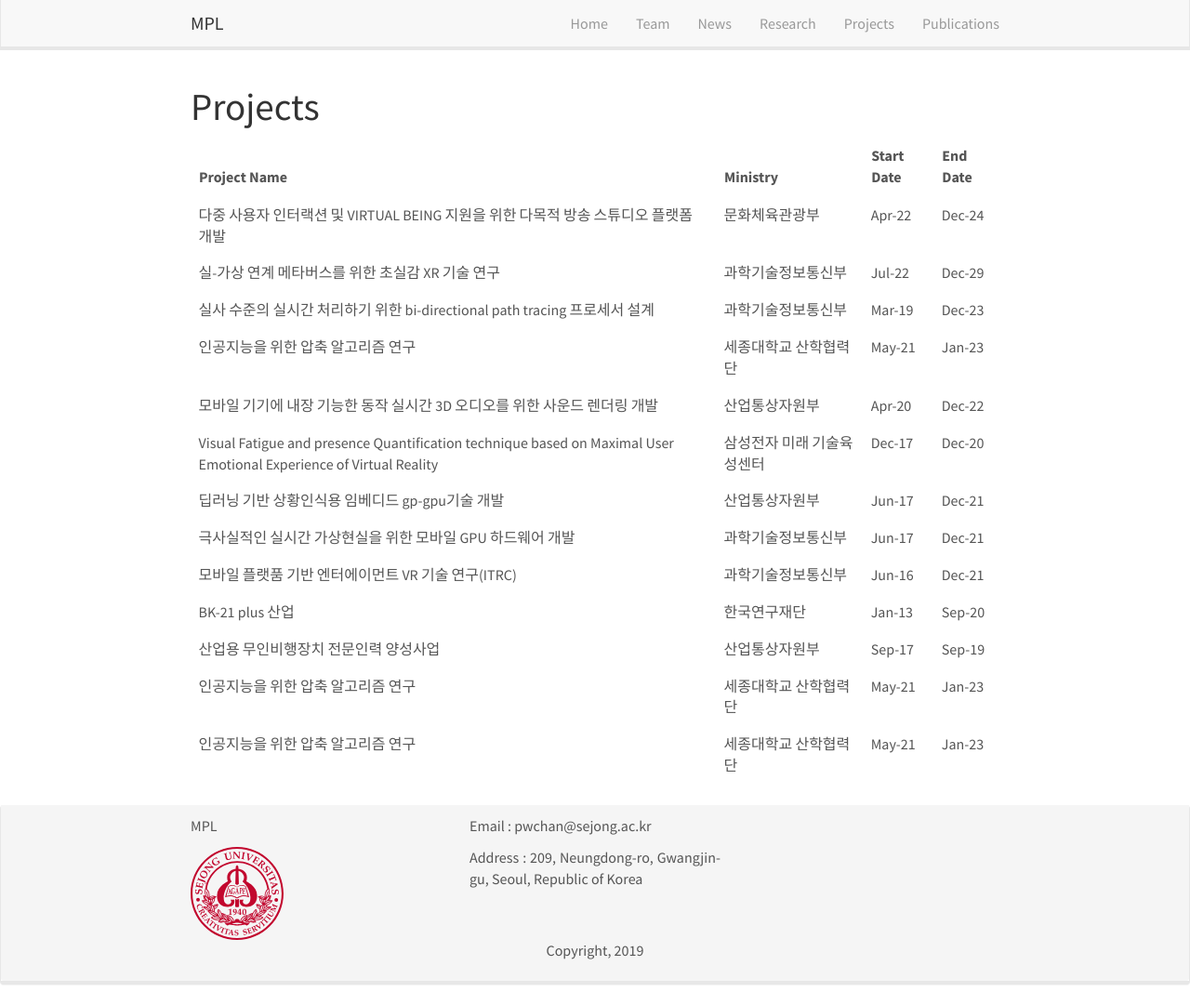
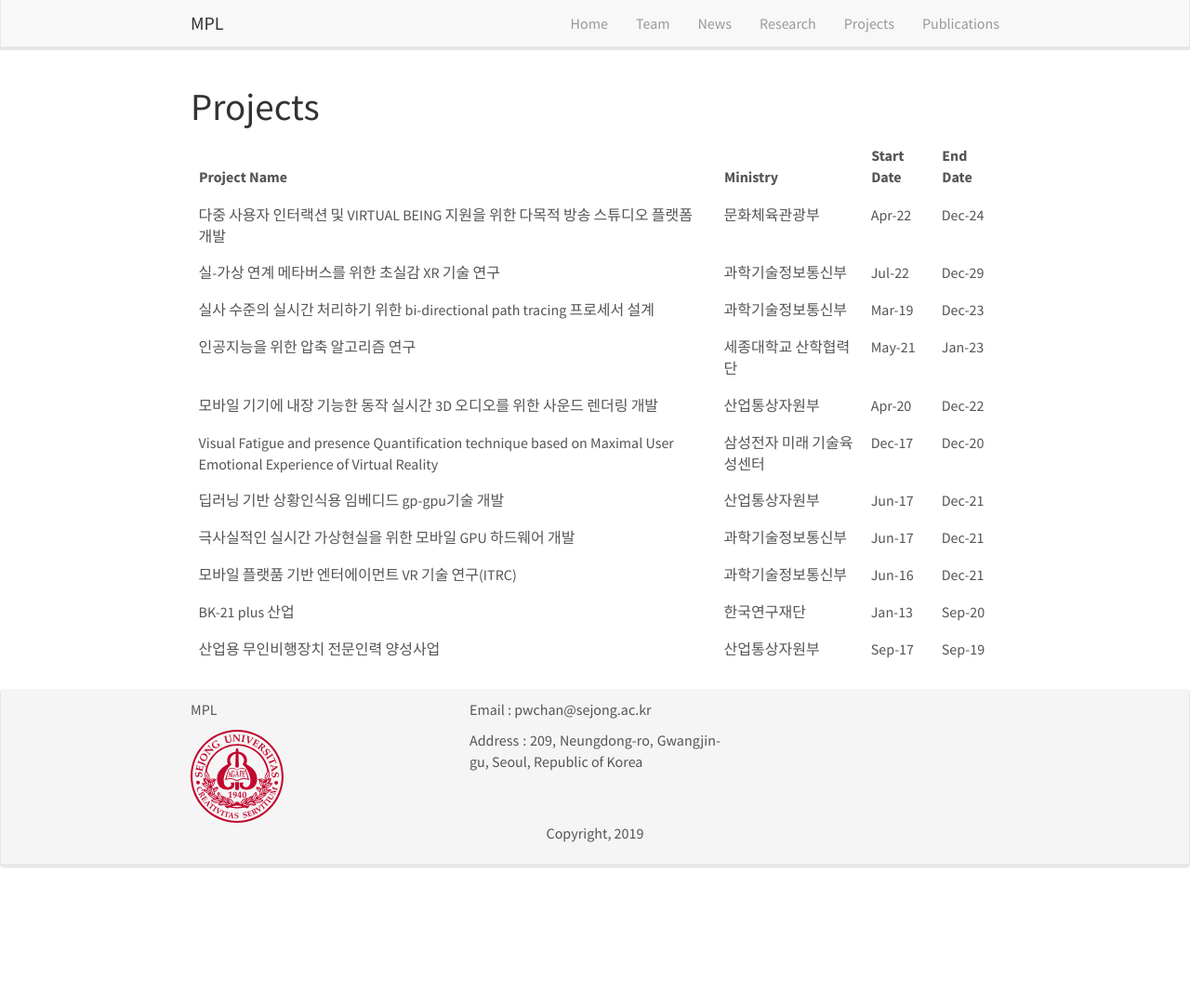
Before and after one commit to MPLRayman/webtest2, a Jekyll site: the page built from _pages/projects.html, in a window 1280 px wide and 1081 px high. Shown: the whole window at 93% size. Built offline with Jekyll 4.4.1, drawn with Linux system fonts in a browser that asks for light colours; nearby versions of some CDN libraries.

Commit message:
project change finished
test

```diff
--- a/_pages/projects.html
+++ b/_pages/projects.html
@@ -103,18 +103,6 @@ permalink: /projects.html
             <td>Sep-17</td>
             <td>Sep-19</td>
         </tr>
-        <tr>
-            <td>인공지능을 위한 압축 알고리즘 연구</td>
-            <td>세종대학교 산학협력단</td>
-            <td>May-21</td>
-            <td>Jan-23</td>
-        </tr>
-        <tr>
-            <td>인공지능을 위한 압축 알고리즘 연구</td>
-            <td>세종대학교 산학협력단</td>
-            <td>May-21</td>
-            <td>Jan-23</td>
-        </tr>
     </tbody>
 </table>
 
```
